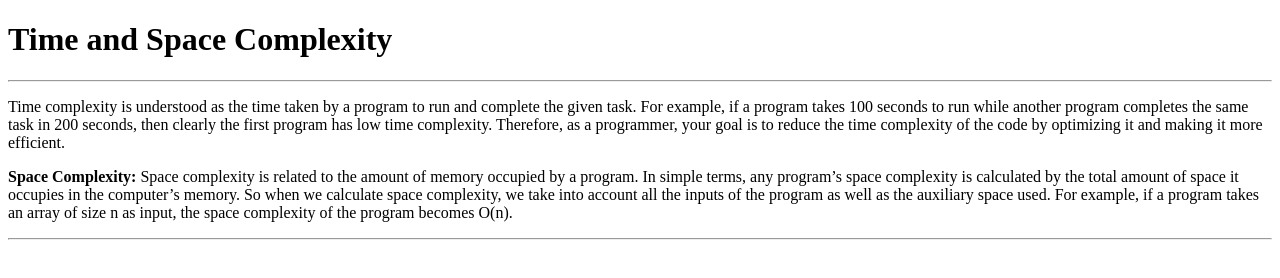
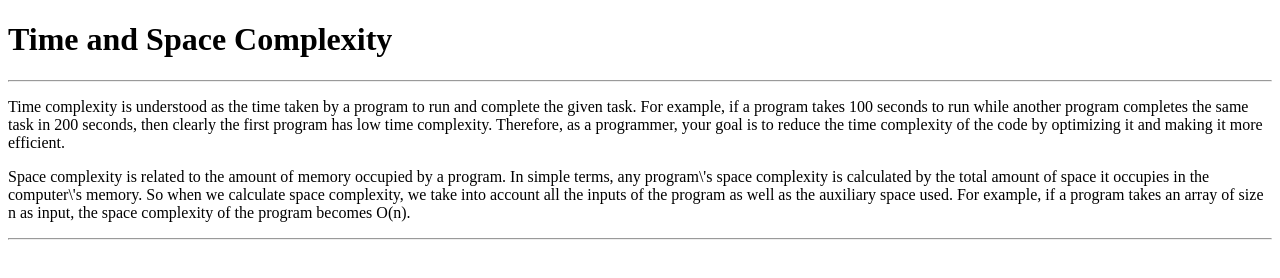
Before and after one commit to acciojob/time-and-space-complexity-ArchanaNambiar, a website: page main.html in a window 1280 px wide. Drawn offline with Linux system fonts and the light colour scheme.

Commit message:
created a submission

```diff
--- a/main.html
+++ b/main.html
@@ -10,7 +10,7 @@
 	<h1>Time and Space Complexity</h1>
 	<hr>
 	<p>Time complexity is understood as the time taken by a program to run and complete the given task. For example, if a program takes 100 seconds to run while another program completes the same task in 200 seconds, then clearly the first program has low time complexity. Therefore, as a programmer, your goal is to reduce the time complexity of the code by optimizing it and making it more efficient.</p>
-    <p><b>Space Complexity:</b> Space complexity is related to the amount of memory occupied by a program. In simple terms, any program’s space complexity is calculated by the total amount of space it occupies in the computer’s memory. So when we calculate space complexity, we take into account all the inputs of the program as well as the auxiliary space used. For example, if a program takes an array of size n as input, the space complexity of the program becomes O(n).</p>
+    <p>Space complexity is related to the amount of memory occupied by a program. In simple terms, any program\'s space complexity is calculated by the total amount of space it occupies in the computer\'s memory. So when we calculate space complexity, we take into account all the inputs of the program as well as the auxiliary space used. For example, if a program takes an array of size n as input, the space complexity of the program becomes O(n).</p>
     <hr>
 	<!-- the entire body must be written by student -->
     <script type="text/javascript" src="./script.js">
```
